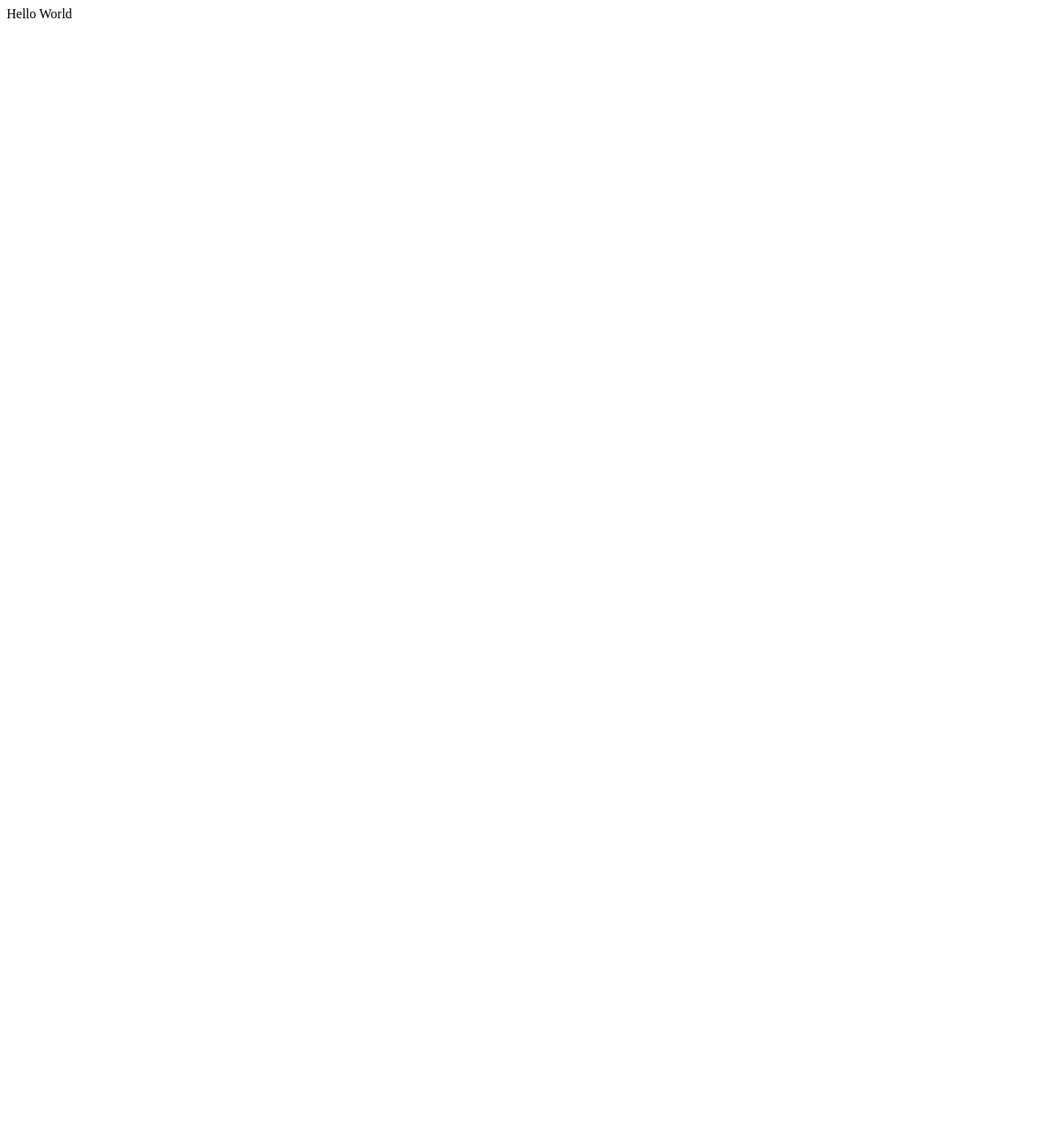
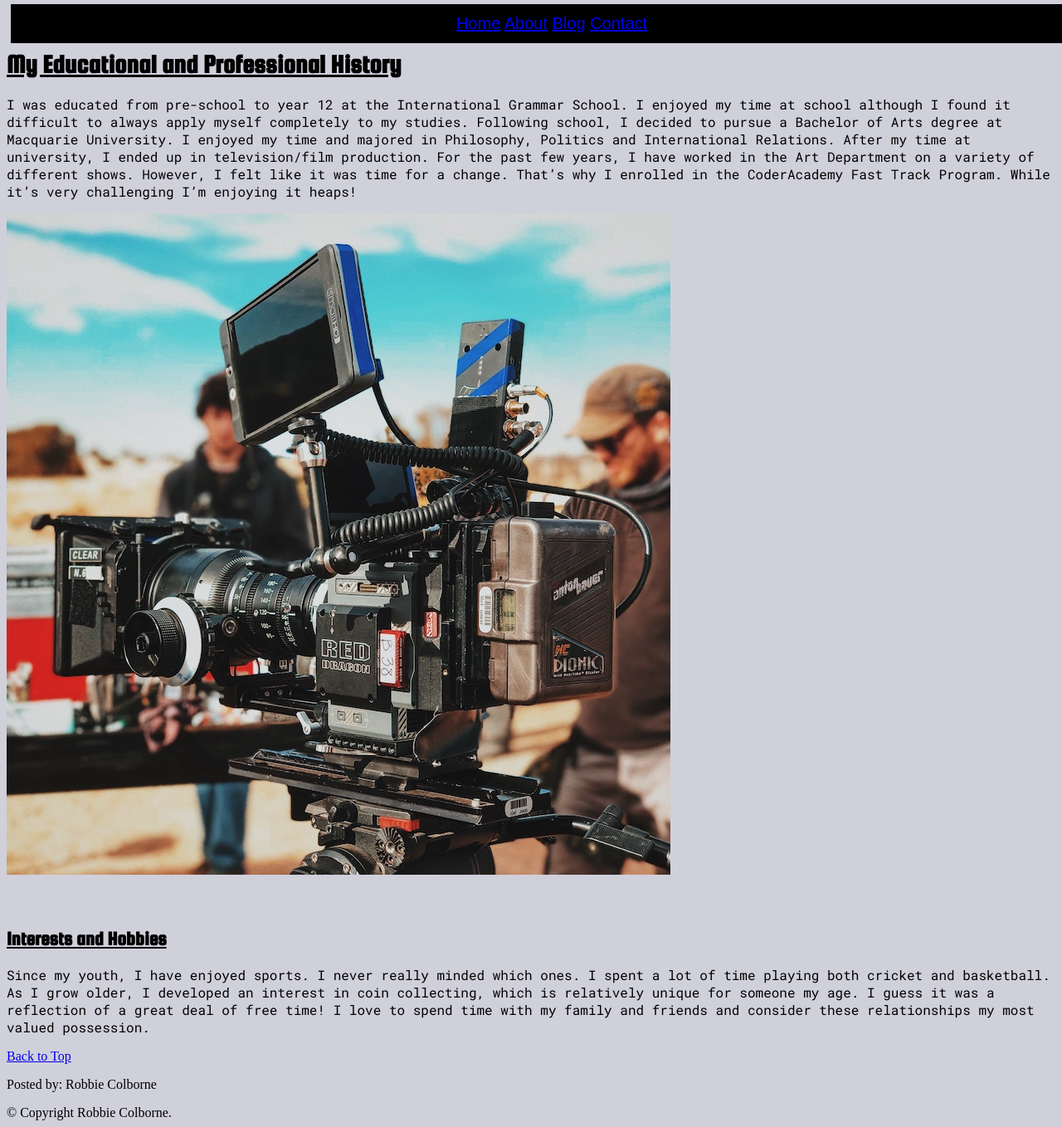
Before and after one commit to robbie10001/portfoliowebsite, a plain HTML site: page code/aboutme.html in a window 1280 px wide. Shown: the whole page at 83% size. Before the commit the page ends 800 px from the top, so only its background shows below. Drawn offline with Linux system fonts and the light colour scheme.

Commit message:
bodyfinished

```diff
--- a/code/aboutme.css
+++ b/code/aboutme.css
@@ -0,0 +1,25 @@
+body {
+    background-color: rgb(208, 208, 219);
+}
+.topnav {
+    padding: 12px;
+    text-align: center;
+    position: fixed;
+    top: 0;
+    width: 100%;
+    background-color: black;
+    color: white;
+    margin: 5px;
+    font-size: 20px;
+    font-family: Arial, Helvetica, sans-serif;
+}
+
+.font {
+    font-family: 'Squada One', cursive;
+    text-decoration: underline;
+    margin-top: 60px;
+}
+
+.font2 {
+    font-family: 'Roboto Mono', monospace;
+}
--- a/code/aboutme.html
+++ b/code/aboutme.html
@@ -5,9 +5,35 @@
       <title>Robbie Colborne</title>
       <a name="top"></a>
       <style>
-     @import url('https://fonts.googleapis.com/css?family=Roboto+Mono|Squada+One&display=swap');
+      @import url('https://fonts.googleapis.com/css?family=Roboto+Mono|Squada+One&display=swap');
       </style>
     </head>
     <body>
-      Hello World
+      <div class="topnav">
+          <a class="actve" href="assessment2.html">Home</a>
+          <a href="aboutme.html">About</a>
+          <a href="blog.html">Blog</a>
+          <a href="contactme.html">Contact</a>
+      </div>
+      <div>
+        <h1 class="font">My Educational and Professional History</h1>
+        <p class="font2">I was educated from pre-school to year 12 at the International Grammar School. I enjoyed my time at school although I found it difficult to always apply myself completely to my studies. Following school, I decided to pursue a Bachelor of Arts degree at Macquarie University. I enjoyed my time and majored in Philosophy, Politics and International Relations. After my time at university, I ended up in television/film production. For the past few years, I have worked in the Art Department on a variety of different shows. However, I felt like it was time for a change. That’s why I enrolled in the CoderAcademy Fast Track Program. While it’s very challenging I’m enjoying it heaps!  </p>
+      </div>
+      <div>
+        <img src="videocamera.jpg">
+      </div>
+      <div>
+        <h2 class="font">Interests and Hobbies</h2>
+        <p class="font2"> Since my youth, I have enjoyed sports. I never really minded which ones. I spent a lot of time playing both cricket and basketball. As I grow older, I developed an interest in coin collecting, which is relatively unique for someone my age. I guess it was a reflection of a great deal of free time! I love to spend time with my family and friends and consider these relationships my most valued possession. </p>
+      </div>
+      <div>
+          <section>
+              <footer>
+                  <a id="footer" href="#top">Back to Top</a>
+                  <p> Posted by: Robbie Colborne</p>
+                  &copy; Copyright Robbie Colborne.
+              </footer>
+          </section>
+      </div>
     </body>
+  </html>
--- a/code/blog.css
+++ b/code/blog.css
@@ -0,0 +1,15 @@
+#topmargin {
+    margin-top: 60px;
+}
+
+.font {
+    font-family: 'Squada One', cursive;
+    text-decoration: underline;
+}
+
+.font2 {
+    font-family: 'Roboto Mono', monospace;
+}
+
+.photos {
+}
--- a/code/index.css
+++ b/code/index.css
@@ -12,7 +12,6 @@ body {
     width: 100%;
     background-color: black;
     color: white;
-    margin: 5px;
     font-size: 20px;
     font-family: Arial, Helvetica, sans-serif
 }
```
Also changed, not shown: code/assessment2.html (+3 -5 lines), code/blog.html (+83 -0 lines), code/contactme.html (+44 -0 lines).
